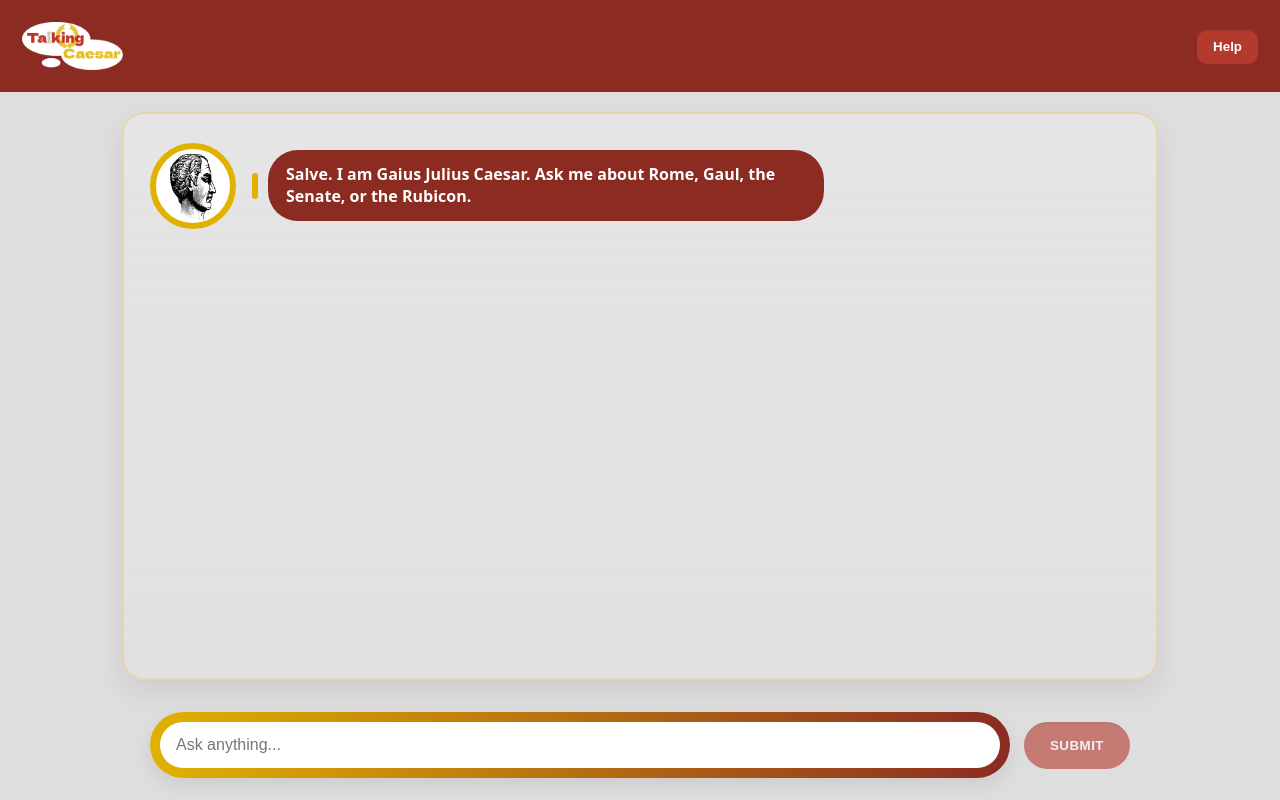
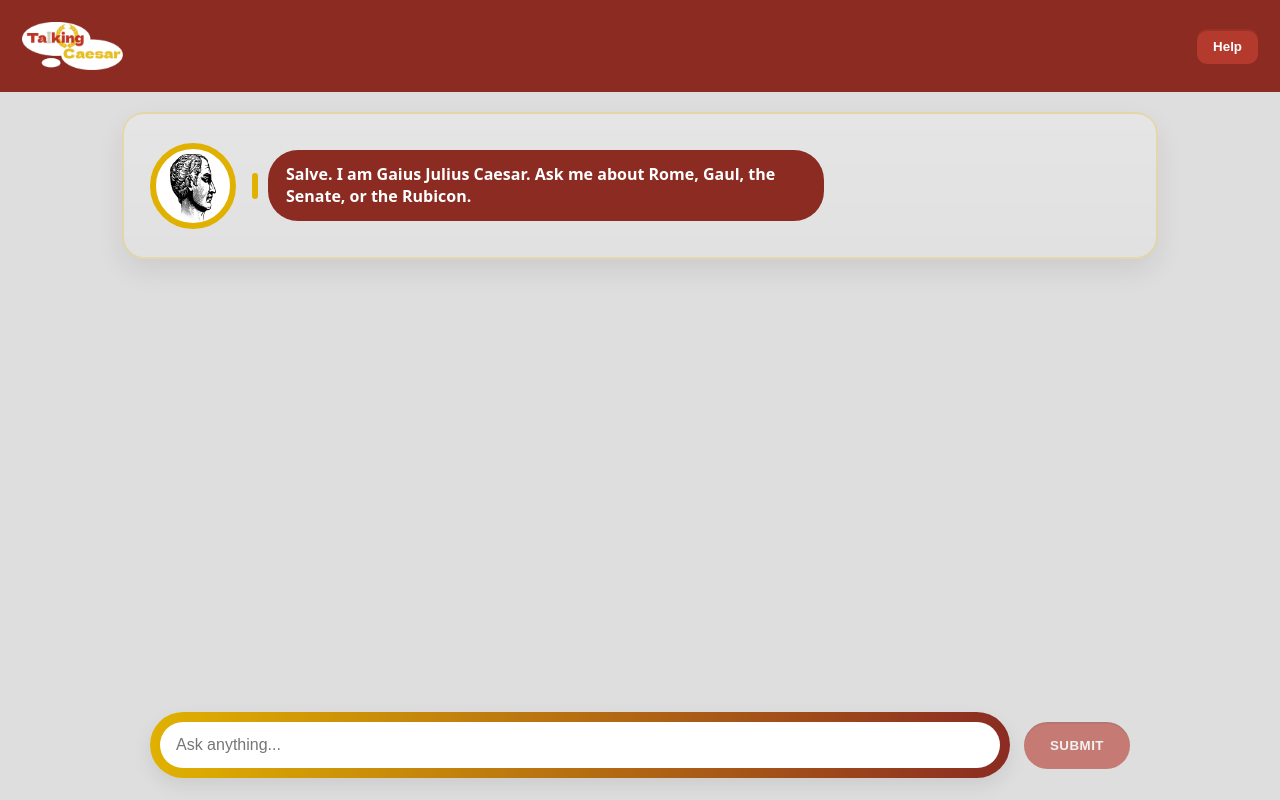
Before and after one commit to domtech05/caeser-chatbot, a React (Create React App) app in the folder frontend/: page / in a window 1280 px wide. Built offline with nearby package versions, Linux system fonts and the light colour scheme.

Commit message:
fixed some more css stuff

```diff
--- a/frontend/src/styles/app.css
+++ b/frontend/src/styles/app.css
@@ -64,8 +64,10 @@ body { margin: 0; background: var(--bg); font-family: system-ui, -apple-system,
   flex: 1;
   display: flex;
   justify-content: center;
-  padding: 20px 0 120px; /* space for composer */
+  padding: 20px 0;
   box-sizing: border-box;
+  max-height: calc(80vh - 25px);
+  overflow-y: scroll;
 }
 
 /* chat container */
@@ -76,6 +78,7 @@ body { margin: 0; background: var(--bg); font-family: system-ui, -apple-system,
   background: linear-gradient(to bottom, rgba(255,255,255,0.22), rgba(255,255,255,0.10));
   border: 2px solid rgba(224,177,0,0.25);
   box-shadow: 0 12px 28px rgba(0,0,0,0.08);
+  height: min-content;
 }
 
 /* message rows */
```
